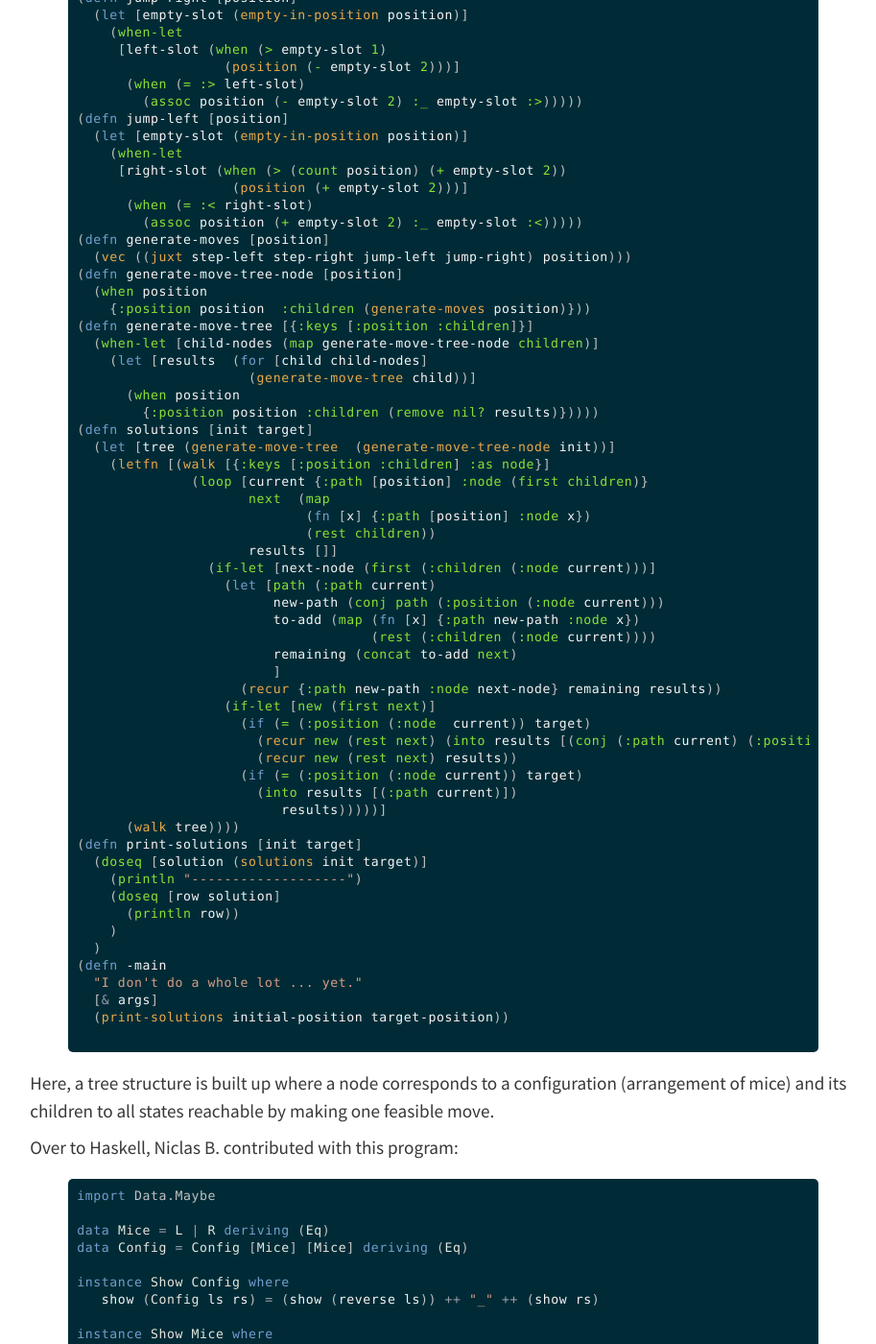
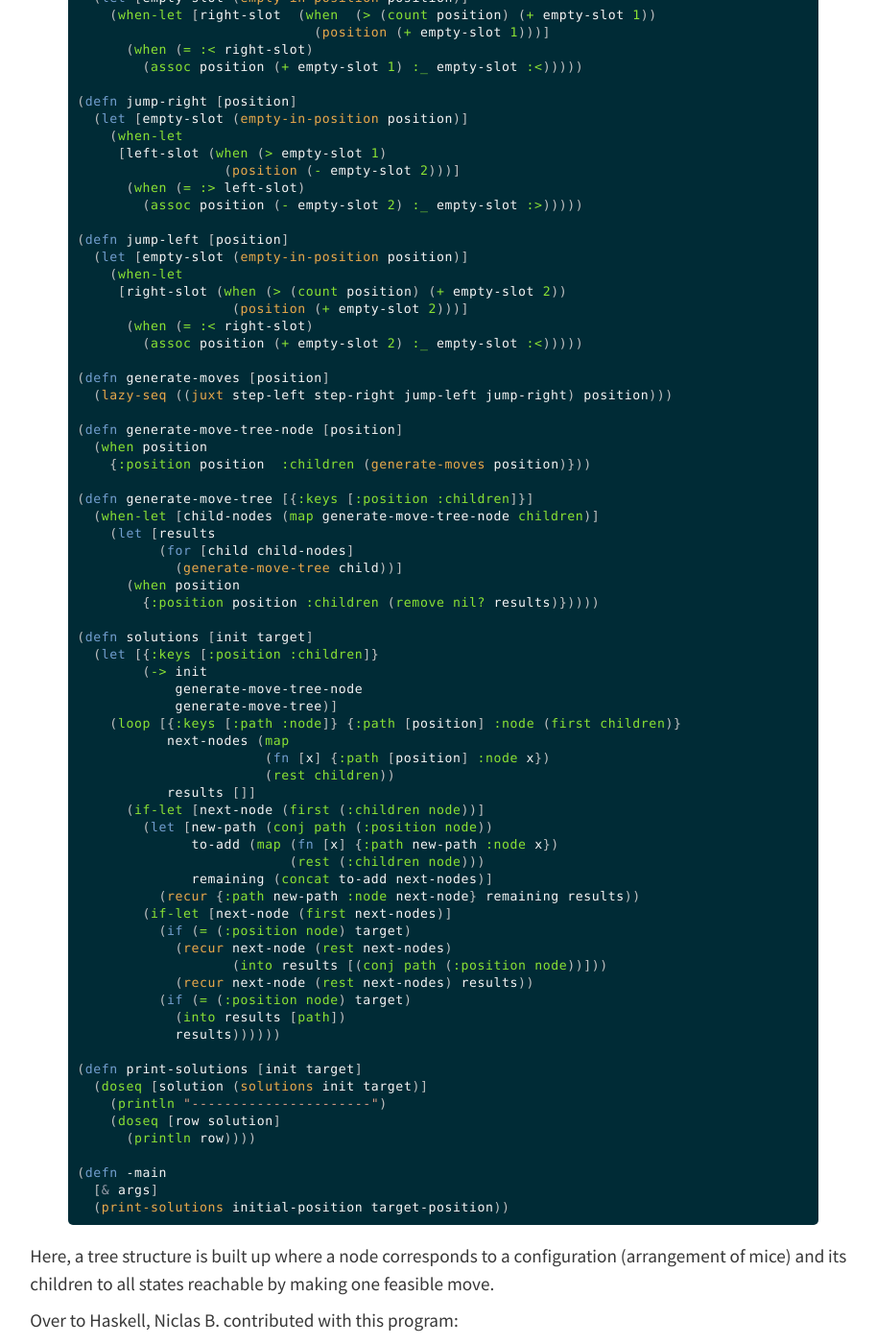
Before and after one commit to jobjo/jobjo.github.io, a Jekyll site: the page built from _posts/2017-01-15-moving-mice.md, in a window 1280 px wide and 1400 px high, scrolled down 2492 px. Shown: the whole window at 96% size, without its empty margins (178-1091 px from the left). Built offline with Jekyll 4.4.1, drawn with Linux system fonts in a browser that asks for light colours; nearby versions of some CDN libraries; some of the changed text lies outside the part shown.

Commit message:
Update 2017-01-15-moving-mice.md

```diff
--- a/_posts/2017-01-15-moving-mice.md
+++ b/_posts/2017-01-15-moving-mice.md
@@ -104,25 +104,31 @@ The next one is from Gyorgy F. who submitted the following *Clojure* code:
 {% highlight clojure %}
 (ns joel-challenge.core
   (:gen-class))
+
 (def initial-position [:> :> :> :_ :< :< :<])
+
 (def target-position [:< :< :< :_ :> :> :>])
+
 (defn empty-in-position [position]
   (first (keep-indexed (fn [idx slot]
                          (when  (= slot :_)
                            idx))
                        position)))
+
 (defn step-right [position]
   (let [empty-slot (empty-in-position position)]
     (when-let [left-slot  (when  (> empty-slot 0)
                             (position (- empty-slot 1)))]
       (when (= :> left-slot)
         (assoc position (- empty-slot 1) :_  empty-slot :>)))))
+
 (defn step-left [position]
   (let [empty-slot (empty-in-position position)]
     (when-let [right-slot  (when  (> (count position) (+ empty-slot 1))
                              (position (+ empty-slot 1)))]
       (when (= :< right-slot)
         (assoc position (+ empty-slot 1) :_ empty-slot :<)))))
+
 (defn jump-right [position]
   (let [empty-slot (empty-in-position position)]
     (when-let
@@ -130,6 +136,7 @@ The next one is from Gyorgy F. who submitted the following *Clojure* code:
                   (position (- empty-slot 2)))]
       (when (= :> left-slot)
         (assoc position (- empty-slot 2) :_ empty-slot :>)))))
+
 (defn jump-left [position]
   (let [empty-slot (empty-in-position position)]
     (when-let
@@ -137,53 +144,56 @@ The next one is from Gyorgy F. who submitted the following *Clojure* code:
                    (position (+ empty-slot 2)))]
       (when (= :< right-slot)
         (assoc position (+ empty-slot 2) :_ empty-slot :<)))))
+
 (defn generate-moves [position]
-  (vec ((juxt step-left step-right jump-left jump-right) position)))
+  (lazy-seq ((juxt step-left step-right jump-left jump-right) position)))
+
 (defn generate-move-tree-node [position]
   (when position
     {:position position  :children (generate-moves position)}))
+
 (defn generate-move-tree [{:keys [:position :children]}]
   (when-let [child-nodes (map generate-move-tree-node children)]
-    (let [results  (for [child child-nodes]
-                     (generate-move-tree child))]
+    (let [results
+          (for [child child-nodes]
+            (generate-move-tree child))]
       (when position
         {:position position :children (remove nil? results)}))))
+
 (defn solutions [init target]
-  (let [tree (generate-move-tree  (generate-move-tree-node init))]
-    (letfn [(walk [{:keys [:position :children] :as node}]
-              (loop [current {:path [position] :node (first children)}
-                     next  (map
-                            (fn [x] {:path [position] :node x})
-                            (rest children))
-                     results []]
-                (if-let [next-node (first (:children (:node current)))]
-                  (let [path (:path current)
-                        new-path (conj path (:position (:node current)))
-                        to-add (map (fn [x] {:path new-path :node x})
-                                    (rest (:children (:node current))))
-                        remaining (concat to-add next)
-                        ]
-                    (recur {:path new-path :node next-node} remaining results))
-                  (if-let [new (first next)]
-                    (if (= (:position (:node  current)) target)
-                      (recur new (rest next) (into results [(conj (:path current) (:position (:node current)) )]))
-                      (recur new (rest next) results))
-                    (if (= (:position (:node current)) target)
-                      (into results [(:path current)])
-                         results)))))]
-      (walk tree))))
+  (let [{:keys [:position :children]}
+        (-> init
+            generate-move-tree-node
+            generate-move-tree)]
+    (loop [{:keys [:path :node]} {:path [position] :node (first children)}
+           next-nodes (map
+                       (fn [x] {:path [position] :node x})
+                       (rest children))
+           results []]
+      (if-let [next-node (first (:children node))]
+        (let [new-path (conj path (:position node))
+              to-add (map (fn [x] {:path new-path :node x})
+                          (rest (:children node)))
+              remaining (concat to-add next-nodes)]
+          (recur {:path new-path :node next-node} remaining results))
+        (if-let [next-node (first next-nodes)]
+          (if (= (:position node) target)
+            (recur next-node (rest next-nodes)
+                   (into results [(conj path (:position node))]))
+            (recur next-node (rest next-nodes) results))
+          (if (= (:position node) target)
+            (into results [path])
+            results))))))
+
 (defn print-solutions [init target]
   (doseq [solution (solutions init target)]
-    (println "-------------------")
+    (println "----------------------")
     (doseq [row solution]
-      (println row))
-    )
-  )
+      (println row))))
+
 (defn -main
-  "I don't do a whole lot ... yet."
   [& args]
   (print-solutions initial-position target-position))
-
 {% endhighlight %}
 
 Here, a tree structure is built up where a node corresponds
```
Also changed, not shown: other parts of _posts/2017-01-15-moving-mice.md (+6 -7 lines).
